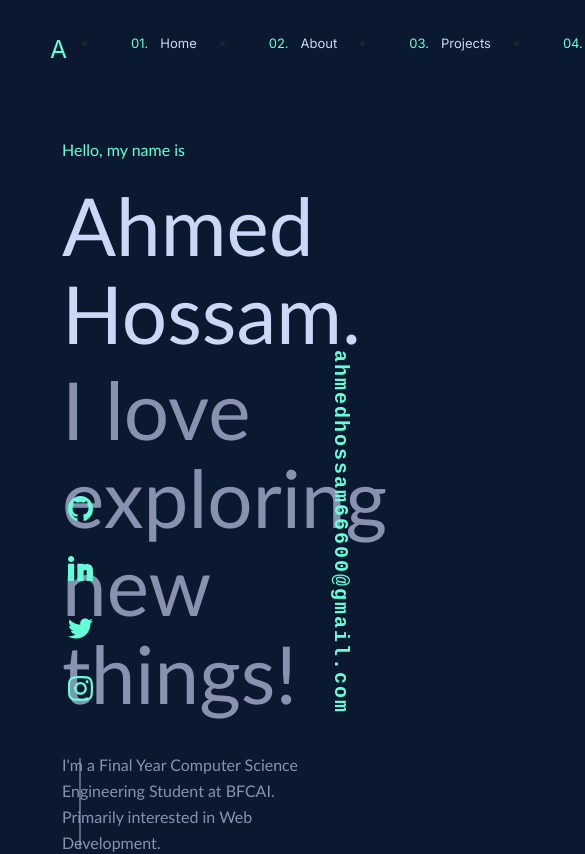
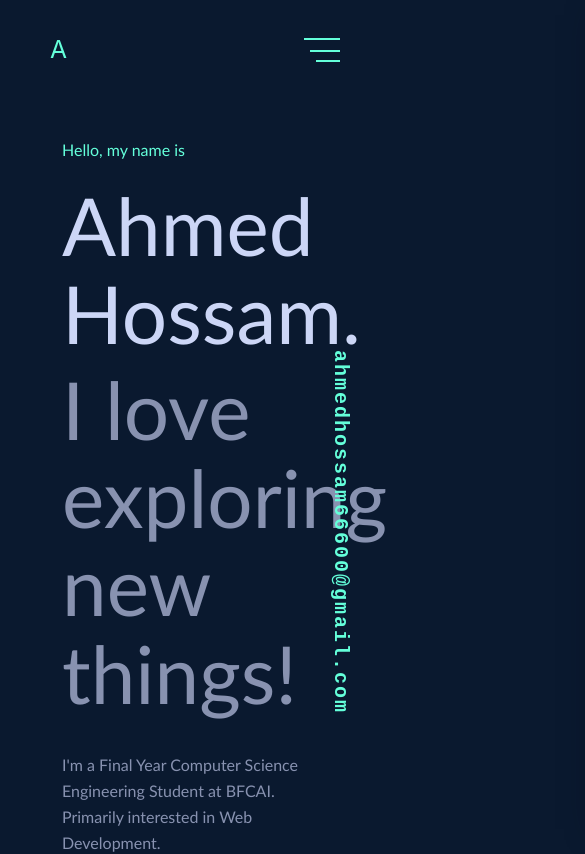
Before and after one commit to AhmedHossam555/portfolio, an Angular app: page / in a window 390 px wide. Shown: the top 854 px of the page, 585 px wide, since content can reach past the window. Built offline with nearby package versions, Linux system fonts and the light colour scheme.

Commit message:
toggle style and login code in responsive

```diff
--- a/src/app/header/header.component.html
+++ b/src/app/header/header.component.html
@@ -1,12 +1,27 @@
 <div class="header page">
   <nav class="d-flex justify-content-between align-items-center">
     <a href="#" class="logo main-text fs-2">A</a>
-    <ul class="d-flex align-items-center">
+    <ul class="d-flex align-items-center links">
       <li><a href="#home"><span class="main-text">01.</span>Home</a></li>
       <li><a href="#about"><span class="main-text">02.</span>About</a></li>
       <li><a href="#project"><span class="main-text">03.</span>Projects</a></li>
       <li><a href="#contact"><span class="main-text">04.</span>Contact</a></li>
       <div class="resume"><a href="">Resume</a></div>
     </ul>
+    <div class="toggle" (click)="onToggle()">
+      <span></span>
+      <span></span>
+      <span></span>
+    </div>
+    <aside class="hidden aside">
+      <ul class="d-flex align-items-center">
+        <li><a href="#home"><span class="main-text">01.</span>Home</a></li>
+        <li><a href="#about"><span class="main-text">02.</span>About</a></li>
+        <li><a href="#project"><span class="main-text">03.</span>Projects</a></li>
+        <li><a href="#contact"><span class="main-text">04.</span>Contact</a></li>
+        <div class="resume"><a href="">Resume</a></div>
+      </ul>
+    </aside>
+
   </nav>
 </div>
--- a/src/app/header/header.component.scss
+++ b/src/app/header/header.component.scss
@@ -39,3 +39,123 @@ nav {
     }
   }
 }
+.toggle {
+  display: none;
+  width: 30px;
+  height: 24px;
+  position: relative;
+  z-index: 100;
+  cursor: pointer;
+  span {
+    position: absolute;
+    display: block;
+    height: 2px;
+    background-color: #64ffda;
+    right: 0;
+    transition: all 0.3s ease;
+  }
+  span:first-child {
+    top: 0;
+    width: 120%;
+  }
+  span:nth-child(2) {
+    top: 12px;
+    width: 100%;
+  }
+  span:last-child {
+    top: 22px;
+    width: 80%;
+  }
+  transition: all 0.3s ease;
+}
+.toggle.active {
+  overflow: hidden;
+  span:first-child {
+    top: 0;
+    width: 100%;
+    transform: rotate(45deg);
+    transform-origin: top left;
+
+  }
+  span:nth-child(2) {
+    width: 0;
+    opacity: 0;
+  }
+  span:last-child {
+    top: 22px;
+    width: 100%;
+    transform-origin: bottom left;
+    transform: rotate(-45deg);
+  }
+}
+@media (max-width: 992px) {
+  ul {
+    gap: 10px !important;
+  }
+}
+@media (max-width: 768px) {
+  .links {
+  display: none !important;
+  }
+  .toggle {
+    display: block !important;
+  }
+  aside {
+    display: block !important;
+  }
+
+}
+aside {
+  display: none;
+  position: absolute;
+  z-index: 99;
+  background-color: rgb(23, 42, 69);
+  padding: 50px;
+  width: 50vw;
+  height: 100vh;
+  right: 0;
+  top: 0;
+  margin-left: auto;
+  box-shadow: rgba(2, 12, 27, 0.7) -10px 0px 30px -15px;
+  transition: all 0.3s ease;
+  ul {
+    display: flex;
+    flex-direction: column !important;
+    justify-content: center !important;
+    align-items: center;
+    list-style: none;
+    height: 100%;
+    li {
+      margin: 0px auto 20px;
+    }
+   li a {
+    display: flex;
+    flex-direction: column;
+    align-items: center;
+    font-size: 18px !important;
+   }
+   .resume {
+    color: rgb(100, 255, 218);
+    background-color: transparent;
+    border: 1px solid rgb(100, 255, 218);
+    border-radius: 3px;
+    font-size: 14px;
+    font-family: "SF Mono", "Fira Code", "Fira Mono", "Roboto Mono", "Lucida Console", Monaco, monospace;
+    line-height: 1;
+    text-decoration: none;
+    cursor: pointer;
+    transition: 0.25s cubic-bezier(0.645, 0.045, 0.355, 1);
+    padding: 18px 50px;
+    margin: 10% auto 0px;
+    width: max-content;
+    &:hover {
+      background-color: rgba(100, 255, 218, 0.07);
+    }
+
+   }
+
+  }
+}
+aside.hidden {
+  right: -400px;
+}
--- a/src/app/header/header.component.ts
+++ b/src/app/header/header.component.ts
@@ -9,4 +9,12 @@ import { Component } from '@angular/core';
 })
 export class HeaderComponent {
 
+  onToggle(){
+    const toggle = document.querySelector(".toggle") as HTMLElement;
+    toggle.classList.toggle('active');
+    const aside = document.querySelector(".aside") as HTMLElement;
+    aside.classList.toggle('hidden');
+    const body = document.body as HTMLElement;
+    body.classList.toggle('layer')
+  }
 }
--- a/src/app/home/home.component.scss
+++ b/src/app/home/home.component.scss
@@ -123,3 +123,14 @@
     bottom: -210px;
   }
 }
+
+@media (max-width: 992px) {
+  .media {
+    left: 30px !important;
+  }
+}
+@media (max-width: 768px) {
+  .media {
+  display: none !important;
+  }
+}
--- a/src/styles.scss
+++ b/src/styles.scss
@@ -5,10 +5,17 @@ $secod-color: #0a192f;
 * {
   box-sizing: border-box;
 }
+html {
+  scroll-behavior: smooth;
+}
 body {
   min-height: 100vh;
   background-color: $secod-color;
   font-family: "Inter", serif;
+}
+body.layer {
+  max-height: 100vh !important;
+  overflow: hidden !important;
 }
 a {
   text-decoration: none;
```
